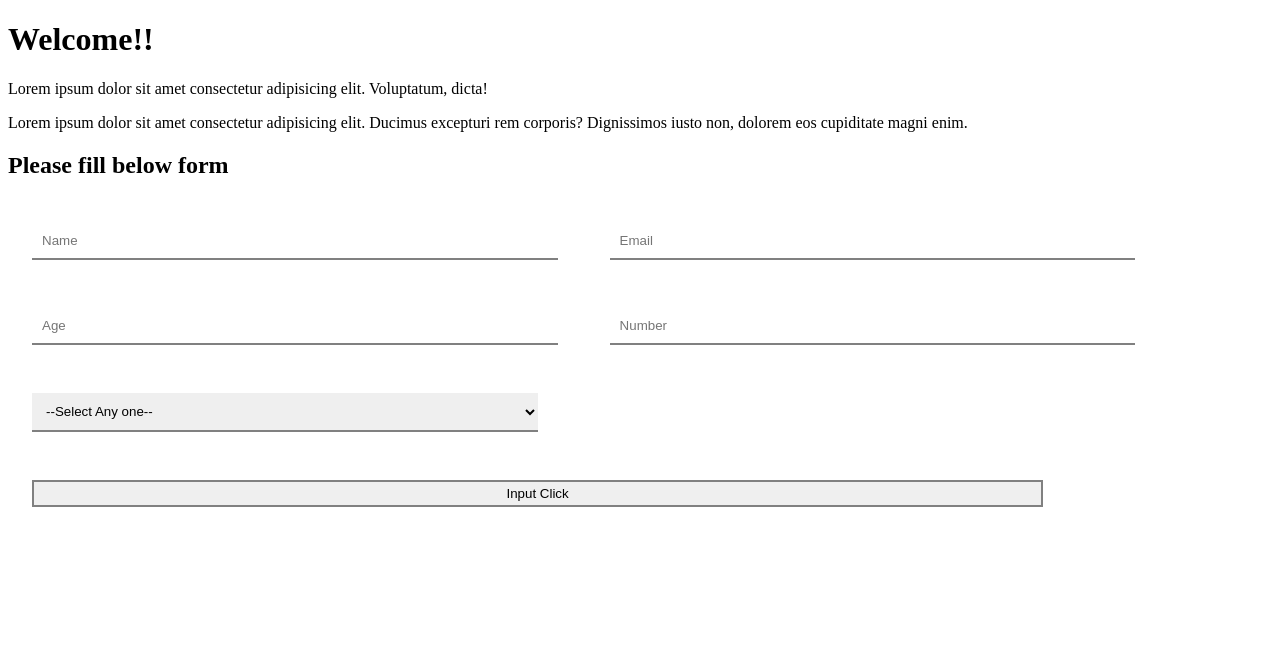
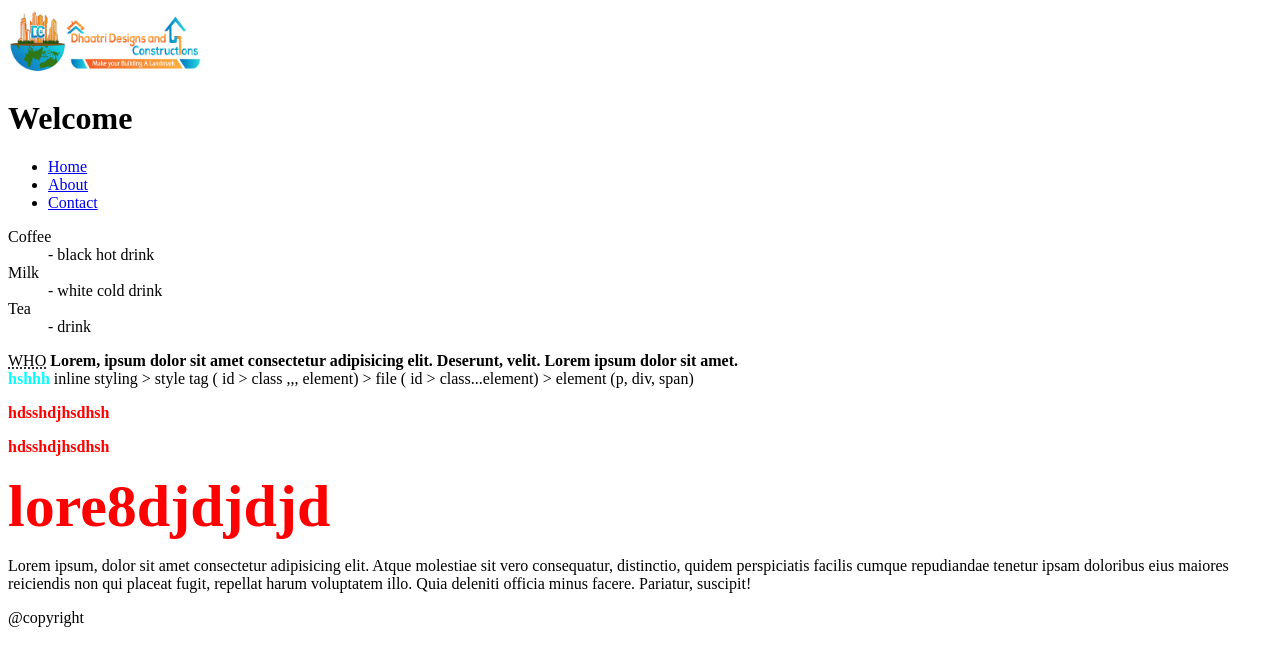
Before and after one commit to ajeyatm/repo-testing, a plain HTML site: page welcome.html in a window 1280 px wide. Drawn offline with Linux system fonts and the light colour scheme.

Commit message:
added about contact and css file, and also updated content of welcome page

```diff
--- /dev/null
+++ b/index.css
@@ -0,0 +1,5 @@
+.bold-text {
+	/* font-size: 26px; */
+	font-weight: bolder;
+	color: gray;
+}
--- a/welcome.html
+++ b/welcome.html
@@ -4,68 +4,84 @@
 		<meta charset="UTF-8" />
 		<meta http-equiv="X-UA-Compatible" content="IE=edge" />
 		<meta name="viewport" content="width=device-width, initial-scale=1.0" />
-		<title>Document</title>
-
+		<title>hello</title>
+		<link rel="stylesheet" href="index.css" />
 		<style>
-			input,
-			select {
-				border: 0px;
-				outline: 0px;
-				border-bottom: 2px solid gray;
-				width: 40%;
-				padding: 10px;
-				margin: 24px;
+			/* targets elemets */
+			p {
 			}
 
-			input[type='button'] {
-				border: 2px solid gray;
-				padding: 4px;
-				width: 80%;
+			/* class - .*/
+			.bold-text {
+				/* font-size: 16px; */
+				font-weight: bold;
+				color: red;
+			}
+			div {
+				font-size: 60px;
+			}
+			/* id - #*/
+			#simple-text {
+				color: pink;
 			}
 		</style>
+		<script></script>
 	</head>
 	<body>
-		<h1>Welcome!!</h1>
-		<p>
-			Lorem ipsum dolor sit amet consectetur adipisicing elit. Voluptatum,
-			dicta!
-		</p>
-		<p>
-			Lorem ipsum dolor sit amet consectetur adipisicing elit. Ducimus excepturi
-			rem corporis? Dignissimos iusto non, dolorem eos cupiditate magni enim.
-		</p>
-		<h2>Please fill below form</h2>
+		<header>
+			<img src="assets/images/logo.png" alt="logo" width="200px" />
+			<h1>Welcome</h1>
+			<nav>
+				<ul>
+					<li><a href="#">Home</a></li>
+					<li><a href="about.html">About</a></li>
+					<li><a href="Contact.html">Contact</a></li>
+				</ul>
+			</nav>
+		</header>
 
-		<form action="" id="myform" name="myform">
-			<input type="text" name="name" placeholder="Name" />
-			<!-- <br /> -->
-			<input type="email" name="email" placeholder="Email" />
-			<input type="number" name="age" placeholder="Age" />
-			<input type="tel" name="number" placeholder="Number" />
-			<select name="favColor">
-				<option value="">--Select Any one--</option>
-				<option value="red">Red</option>
-				<option value="green">Green</option>
-				<option value="blue">Blue</option>
-			</select>
+		<section>
+			<dl>
+				<dt>Coffee</dt>
+				<dd>- black hot drink</dd>
+				<dt>Milk</dt>
+				<dd>- white cold drink</dd>
+				<dt>Tea</dt>
+				<dd>- drink</dd>
+			</dl>
+			<!-- inline elements -->
+			<abbr title="World Health Organization">WHO</abbr>
 
+			<b
+				>Lorem, ipsum dolor sit amet consectetur adipisicing elit. Deserunt,
+				velit.</b
+			>
+			<strong>Lorem ipsum dolor sit amet.</strong>
 			<br />
-			<input type="button" value="Input Click" onclick="getFormValues()" />
-			<!-- <button type="button" onclick="getFormValues()">Btn Click</button> -->
-			<!-- <button type="submit" onsubmit="getFormValues()">Btn Submit</button> -->
-		</form>
 
-		<script>
-			const getFormValues = () => {
-				const form = document.forms['myform']
-				// console.log('form---', form)
-				console.log(form['name'].value)
-				console.log(form['email'].value)
-				console.log(form['age'].value)
-				console.log(form['number'].value)
-				console.log(form['favColor'].value)
-				// alert(`Submitted. Thank you - ${form['name'].value}`)
-			}
-		</script>
+			<span style="color: cyan" class="bold-text" id="simple-text">hshhh</span>
+
+			inline styling > style tag ( id > class ,,, element) > file ( id >
+			class...element) > element (p, div, span)
+
+			<!-- end of inline elemets -->
+
+			<!-- block-elemets -->
+			<p class="bold-text">hdsshdjhsdhsh</p>
+			<p class="bold-text">hdsshdjhsdhsh</p>
+			<div class="bold-text">lore8djdjdjd</div>
+
+			<p>
+				Lorem ipsum, dolor sit amet consectetur adipisicing elit. Atque
+				molestiae sit vero consequatur, distinctio, quidem perspiciatis facilis
+				cumque repudiandae tenetur ipsam doloribus eius maiores reiciendis non
+				qui placeat fugit, repellat harum voluptatem illo. Quia deleniti officia
+				minus facere. Pariatur, suscipit!
+			</p>
+			<!-- end of block elemets -->
+			<!-- <iframe  src="https://maps.google.com/maps?ll=12.9757907,77.5121385&t=&z=14&ie=UTF8&iwloc=&output=embed" frameborder="0" width="600px" height="400px" > -->
+		</section>
+
+		<footer>@copyright</footer>
 	</body>
 </html>
```
Also changed, not shown: about.html (added, +12 -0 lines), contact.html (added, +12 -0 lines), assets/images/logo.png (added).
